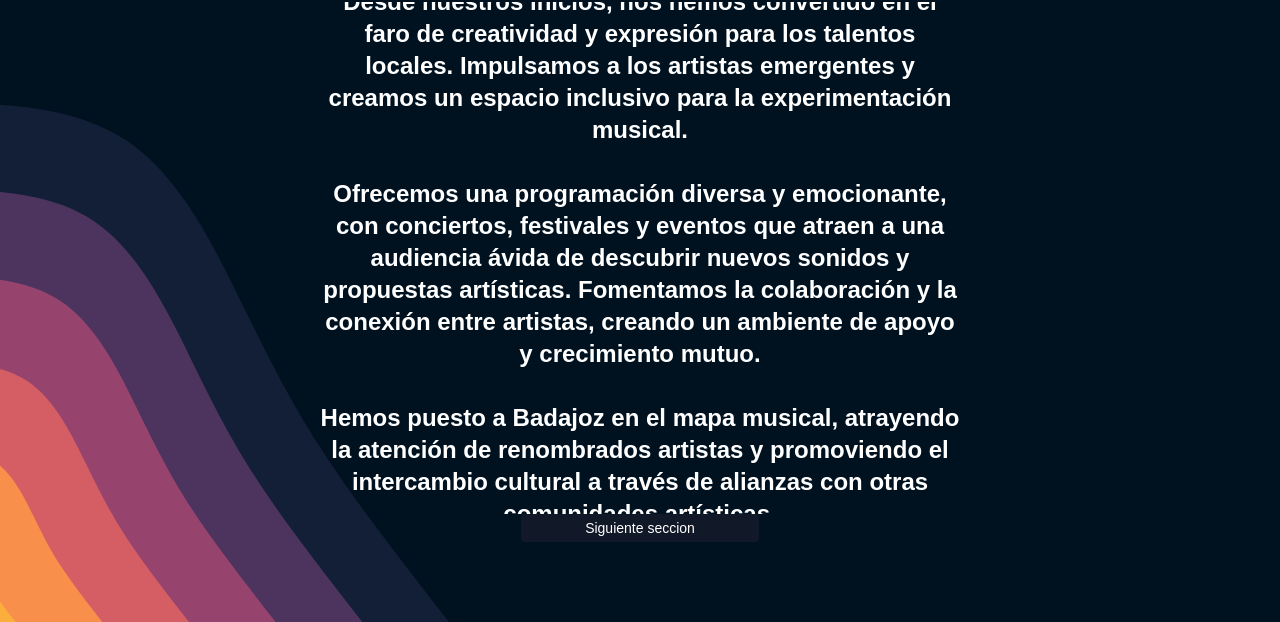
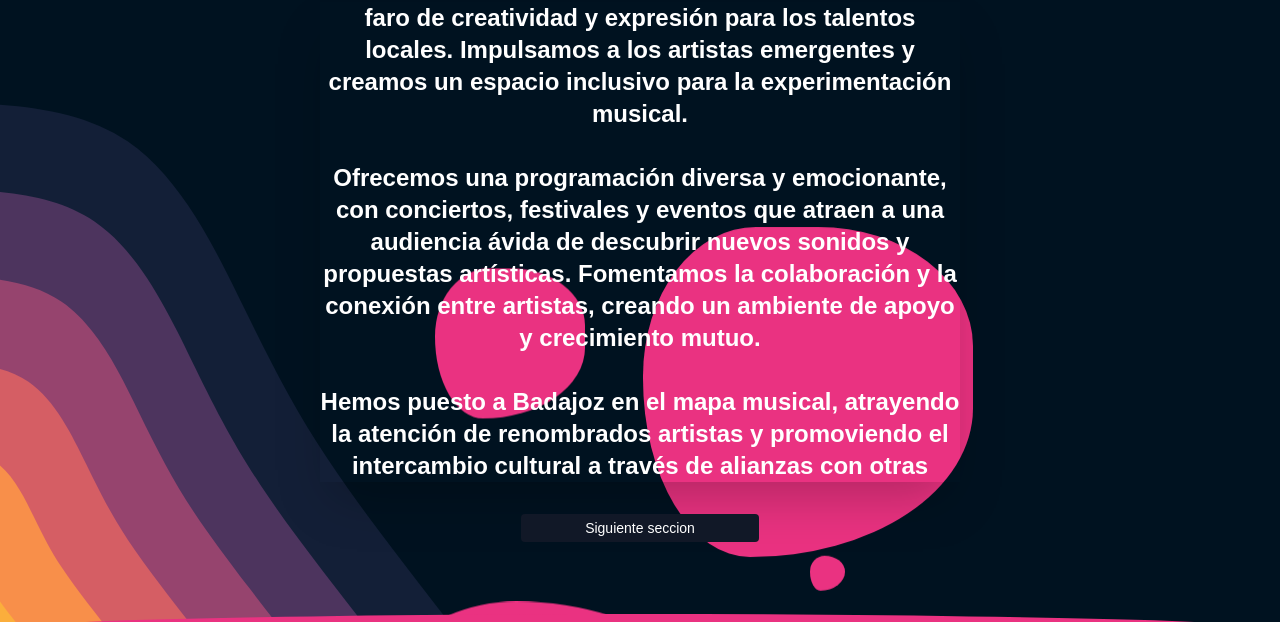
Before and after one commit to anbreaker/la-hoguera-astro-landing-page, an Astro site: page /AboutHogera in a window 1280 px wide. Shown: the part 178-800 px from the top of the page. Built offline with nearby package versions, Linux system fonts and the light colour scheme; Astro itself is replaced by a stand-in of ours.

Commit message:
feat: use lavalamp

```diff
--- a/src/pages/AboutHogera.astro
+++ b/src/pages/AboutHogera.astro
@@ -1,11 +1,12 @@
 ---
+import LavaLamp from '../components/LavaLamp.astro';
 import LinkButton from '../components/LinkButton.astro';
 import SectionPage from '../components/SectionPage.astro';
 ---
 
 <SectionPage color="white" title="La Hoguera" idSection="section2">
   <div
-    class="text-white flex flex-col pt-8 pb-8 justify-center font-semibold mx-8 sm:mx-16 md:mx-32 lg:mx-64 xl:mx-80 text-sm sm:text-base md:text-lg lg:text-xl xl:text-2xl h-100 overflow-y-auto"
+    class="text-white flex flex-col pt-8 pb-8 justify-center font-semibold mx-8 sm:mx-16 md:mx-32 lg:mx-64 xl:mx-80 text-sm sm:text-base md:text-lg lg:text-xl xl:text-2xl h-100 overflow-y-auto scrollbar-hidden shadow-2xl"
   >
     <p>
       En La Hoguera, somos el hogar vibrante del arte musical en Badajoz. Con nuestra pasión y
@@ -33,7 +34,7 @@ import SectionPage from '../components/SectionPage.astro';
   </div>
 
   <div slot="footer">
-    <div class="flex justify-center gap-6">
+    <div class="flex justify-center gap-6 pt-8">
       <LinkButton
         buttonText="Siguiente seccion"
         classButtons="bg-gray-900 text-sm rounded font-medium inline-flex text-white px-16 py-1 items-center hover:bg-white hover:text-black transition-colors duration-300"
@@ -50,6 +51,8 @@ import SectionPage from '../components/SectionPage.astro';
       id="bg-image-hall-of-fame"
     />
   </div>
+
+  <LavaLamp />
 </SectionPage>
 
 <style>
```
